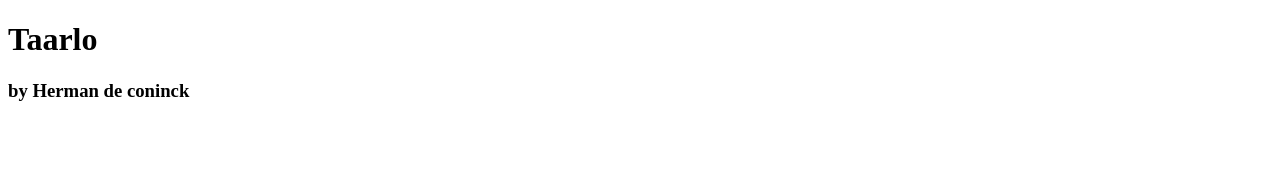
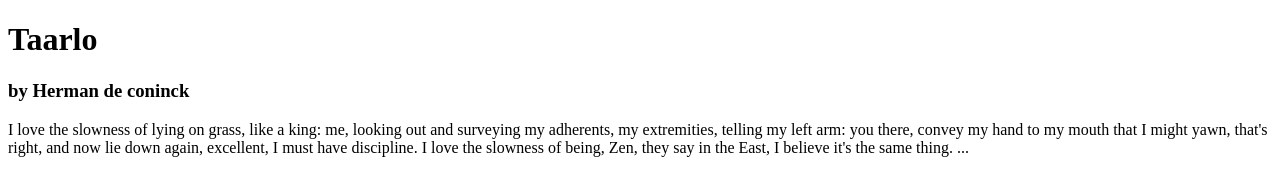
Before and after one commit to k2kamil/learning-git-2, a plain HTML site: page index.html in a window 1280 px wide. Drawn offline with Linux system fonts and the light colour scheme.

Commit message:
Add the all html code

```diff
--- a/index.html
+++ b/index.html
@@ -8,5 +8,19 @@
 <body>
     <h1>Taarlo</h1>
     <h3>by Herman de coninck</h3>
+    <p>
+        I love the slowness of lying on grass, like a king:
+        me, looking out and surveying my adherents,
+        my extremities, telling my left arm:
+        you there, convey my hand to my mouth
+        that I might yawn, that's right,
+        and now lie down again, excellent,
+        I must have discipline.
+
+        I love the slowness of being,
+        Zen, they say in the East, I believe
+        it's the same thing.
+        ...
+    </p>
 </body>
 </html>
```
